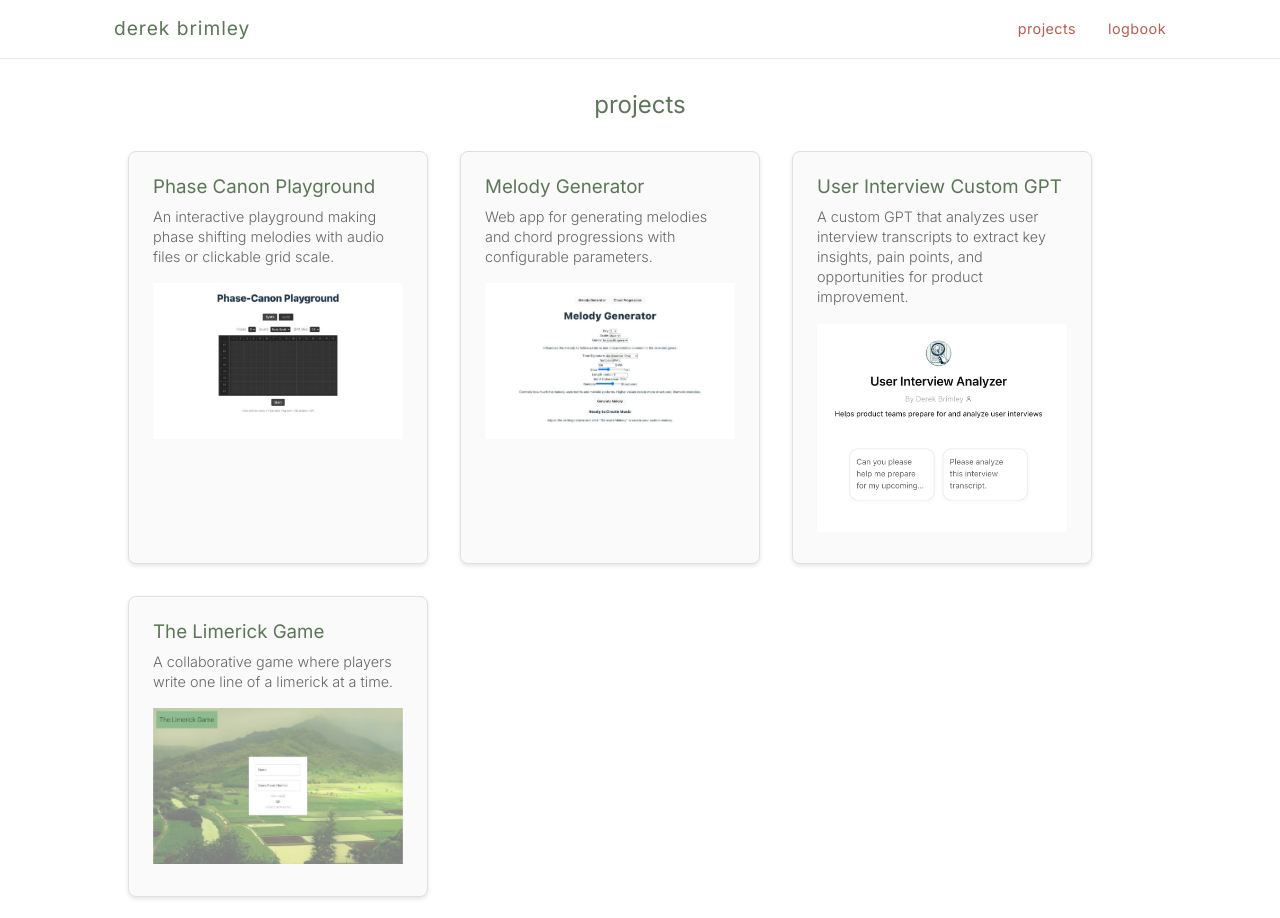
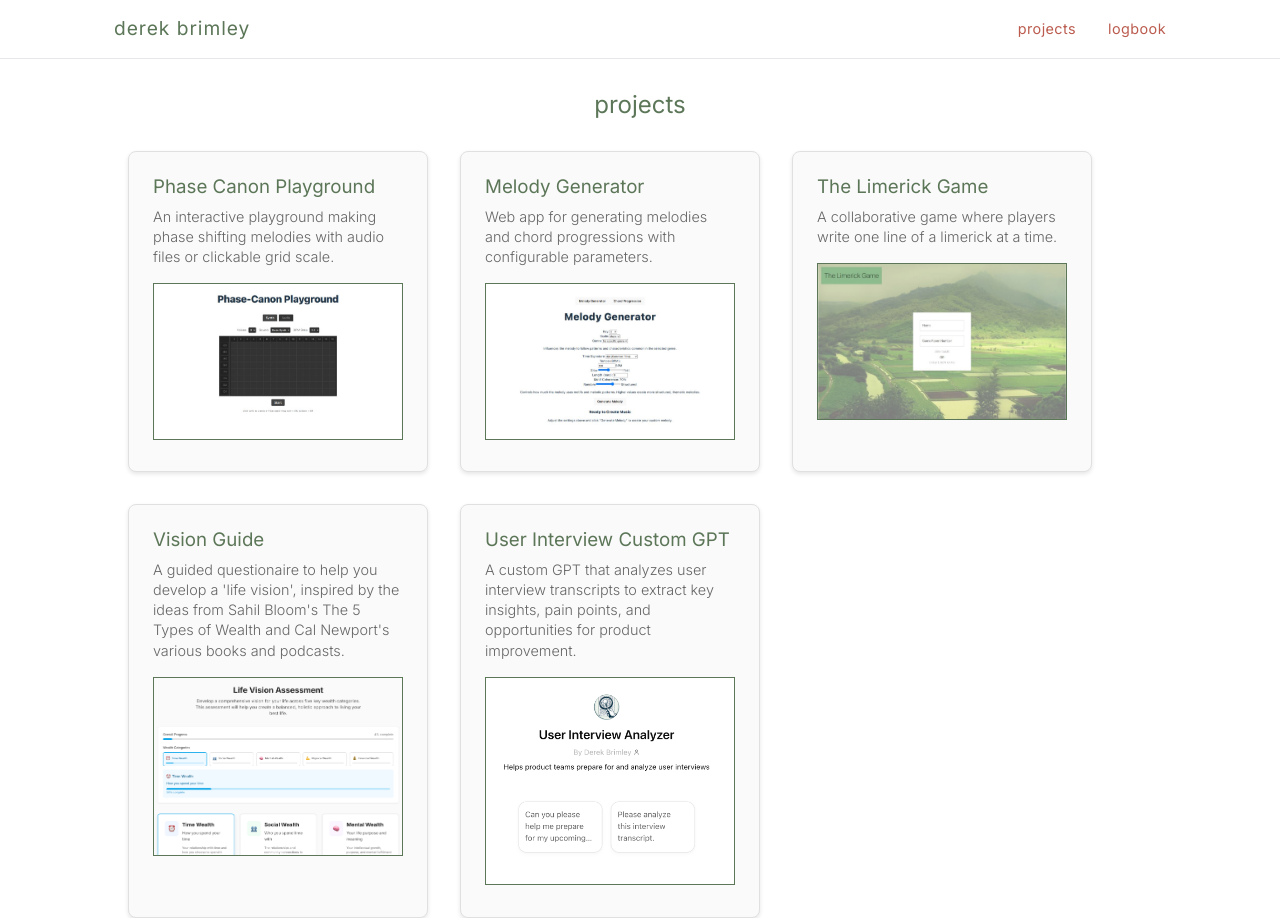
Before and after one commit to derekbrimley/personal-site, a SvelteKit app: page /projects in a window 1280 px wide. Before the commit the page ends 897 px from the top, so only its background shows below. Built offline with nearby package versions, Linux system fonts and the light colour scheme.

Commit message:
added vision guide to project list

```diff
--- a/src/routes/projects/+page.svelte
+++ b/src/routes/projects/+page.svelte
@@ -5,6 +5,7 @@
     import interview_gpt from '$lib/images/interview_custom_gpt.png';
     import phase_shifter from '$lib/images/phase canon playground.png';
     import melody_generator from '$lib/images/melody-generator.png';
+    import vision_guide from '$lib/images/vision-guide.png';
 
     import { onMount } from 'svelte';
 
@@ -32,9 +33,22 @@
             />
             <Project
                 project_img={melody_generator}
-                project_url='https://melody-generator-oeez4jp8h-derek-brimleys-projects.vercel.app/'
+                project_url='https://melody-generator.derek-brimley.com/'
                 project_name='Melody Generator'
                 project_description='Web app for generating melodies and chord progressions with configurable parameters.'
+            />
+            <Project
+                project_img={limerick_homepage}
+                project_url='https://limerickgame.derek-brimley.com/'
+                project_name='The Limerick Game'
+                project_description='A collaborative game where players write one line of a limerick at a time.'
+            />
+            <Project
+                project_img={vision_guide}
+                project_url='https://visionguide.derek-brimley.com/'
+                project_name='Vision Guide'
+                project_description="A guided questionaire to help you develop a 'life vision', inspired by the ideas from
+Sahil Bloom's The 5 Types of Wealth and Cal Newport's various books and podcasts."
             />
             <Project
                 project_img={interview_gpt}
@@ -42,13 +56,6 @@
                 project_name='User Interview Custom GPT'
                 project_description='A custom GPT that analyzes user interview transcripts to extract key insights, pain points, and opportunities for product improvement.'
             />
-            <Project
-                project_img={limerick_homepage}
-                project_url='https://limerickgame.derek-brimley.com/'
-                project_name='The Limerick Game'
-                project_description='A collaborative game where players write one line of a limerick at a time.'
-            />
-
         </div>
     </section>
 
--- a/src/routes/projects/Project.svelte
+++ b/src/routes/projects/Project.svelte
@@ -35,6 +35,7 @@
 
     .project_image {
         width: 250px;
+        border: 1px solid var(--text-primary)
     }
 
     h3 {
```
Also changed, not shown: src/lib/images/vision-guide.png (added).
